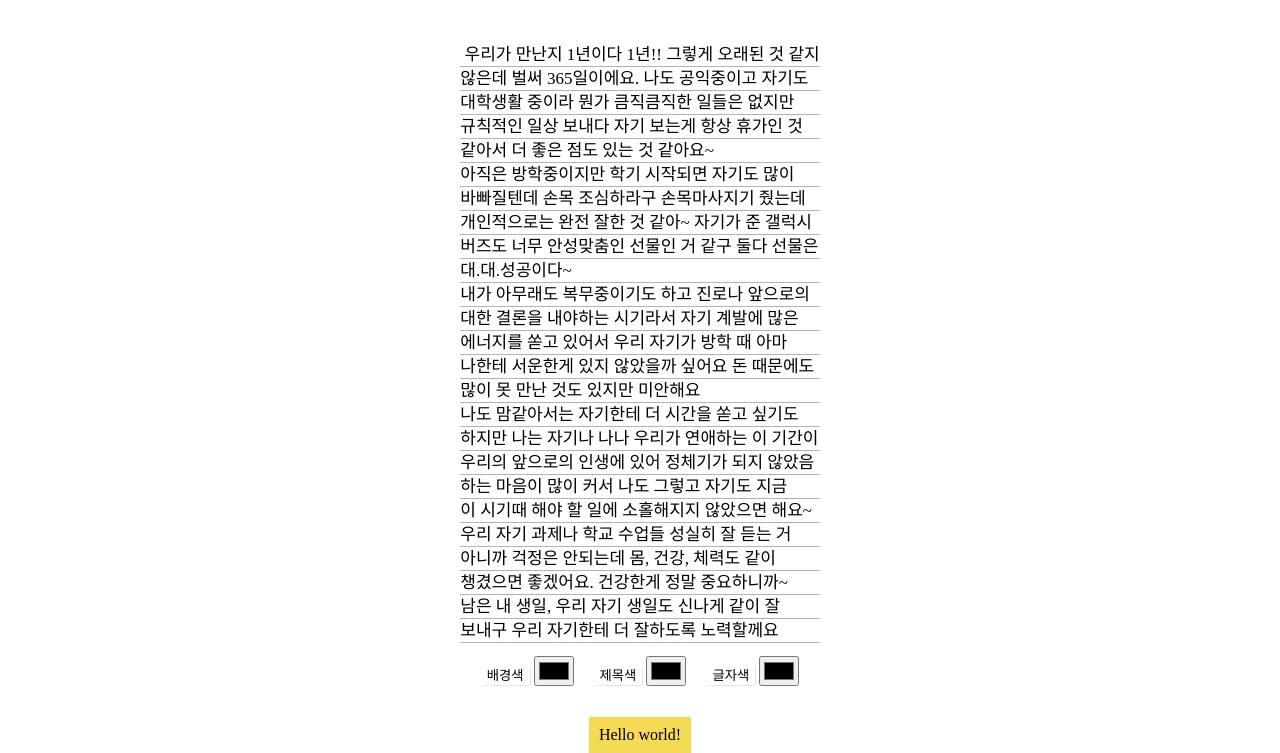
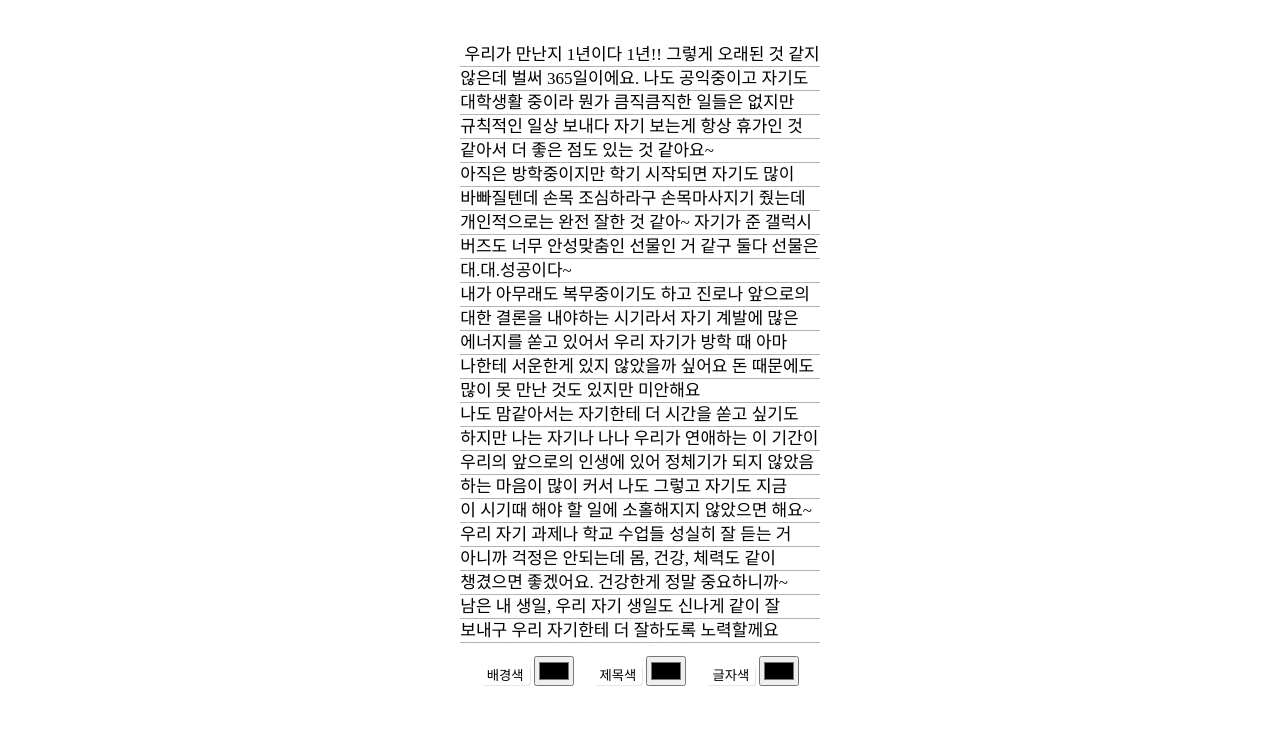
Before and after one commit to splitCoding/letter, a plain HTML site: page index.html in a window 1280 px wide. Shown: the part 104-857 px from the top of the page. After the commit the page ends 821 px from the top, so only its background shows below. Drawn offline with Linux system fonts and the light colour scheme; a web font is replaced by a local one.

Commit message:
hello world bye

```diff
--- a/index.html
+++ b/index.html
@@ -60,9 +60,6 @@
       <input type="color" class="ft_color">
     </form>
   </div>
-  <div id="capture" style="padding: 10px; background: #f5da55">
-    <h4 style="color: #000; ">Hello world!</h4>
-  </div>
   <script>
     const bg_form = document.querySelector('.bg_form');
     const bg_color = document.querySelector('.bg_color');
```
